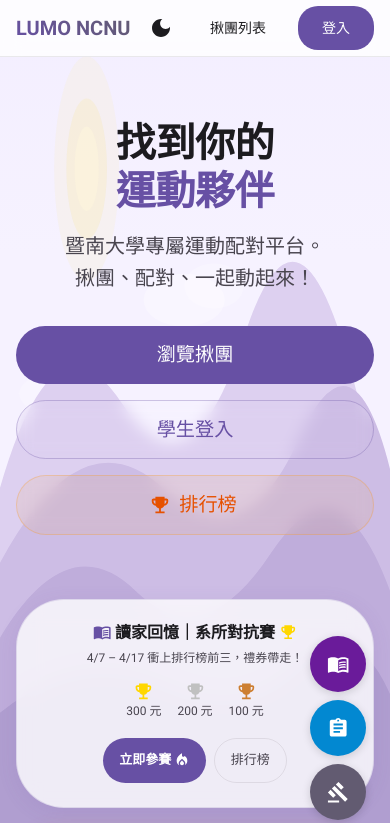
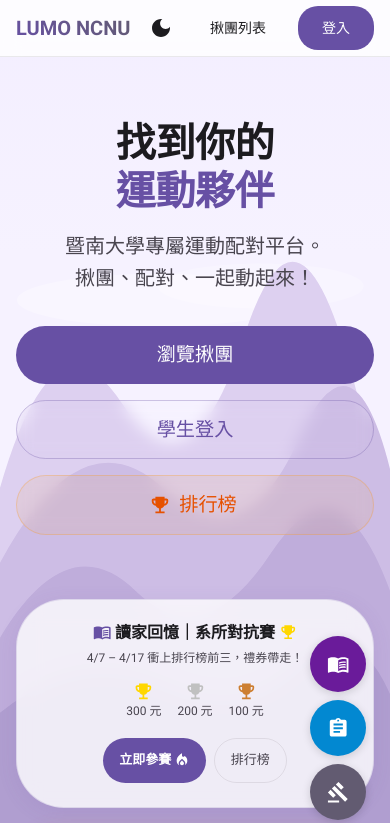
Before and after one commit to DONGHANK-001/lumo-ncnu, a Next.js app in the folder frontend/: page / in a window 390 px wide. Shown: the top 823 px of the page. Built offline with nearby package versions, Linux system fonts and the light colour scheme; no server answers.

Commit message:
fix: split background into two SVG layers to prevent sun/moon distortion on mobile

```diff
--- a/frontend/src/app/components/MountainBackground.tsx
+++ b/frontend/src/app/components/MountainBackground.tsx
@@ -3,7 +3,7 @@
 import { useTheme } from '@mui/material/styles';
 import Box from '@mui/material/Box';
 
-function LightScene() {
+function LightDecorations() {
     return (
         <>
             {/* 太陽光暈 */}
@@ -15,6 +15,13 @@ function LightScene() {
             <ellipse cx="790" cy="305" rx="110" ry="24" fill="#fff" opacity="0.22" />
             <ellipse cx="1150" cy="380" rx="130" ry="22" fill="#fff" opacity="0.2" />
             <ellipse cx="180" cy="420" rx="110" ry="20" fill="#fff" opacity="0.18" />
+        </>
+    );
+}
+
+function LightMountains() {
+    return (
+        <>
             {/* 山間薄霧 */}
             <ellipse cx="720" cy="640" rx="500" ry="25" fill="#fff" opacity="0.12" />
             <ellipse cx="350" cy="720" rx="350" ry="20" fill="#fff" opacity="0.1" />
@@ -27,7 +34,7 @@ function LightScene() {
     );
 }
 
-function DarkScene() {
+function DarkDecorations() {
     return (
         <>
             {/* 月牙 */}
@@ -50,7 +57,13 @@ function DarkScene() {
             <circle cx="1300" cy="220" r="3" fill="#D0BCFF" opacity="0.3" />
             <circle cx="340" cy="340" r="2.5" fill="#E8DEF8" opacity="0.25" />
             <circle cx="920" cy="370" r="3" fill="#D0BCFF" opacity="0.2" />
-            {/* 山脈四層 */}
+        </>
+    );
+}
+
+function DarkMountains() {
+    return (
+        <>
             <path d="M0 520 Q200 320 450 430 T900 360 T1300 400 T1440 380 L1440 900 L0 900Z" fill="#1E1A40" opacity="0.45" />
             <path d="M0 600 Q300 440 600 520 T1100 470 T1440 500 L1440 900 L0 900Z" fill="#1A1630" opacity="0.55" />
             <path d="M0 680 Q250 560 500 630 T1000 590 T1440 630 L1440 900 L0 900Z" fill="#151230" opacity="0.65" />
@@ -76,12 +89,21 @@ export default function MountainBackground() {
                     : 'linear-gradient(180deg, #110E1F 0%, #1E1A2E 35%, #2B2640 100%)',
             }}
         >
+            {/* Decorations layer: preserves aspect ratio so circles stay round */}
+            <svg
+                viewBox="0 0 1440 900"
+                preserveAspectRatio="xMidYMid slice"
+                style={{ position: 'absolute', inset: 0, width: '100%', height: '100%' }}
+            >
+                {isLight ? <LightDecorations /> : <DarkDecorations />}
+            </svg>
+            {/* Mountains layer: stretches to fill viewport width */}
             <svg
                 viewBox="0 0 1440 900"
                 preserveAspectRatio="none"
                 style={{ position: 'absolute', inset: 0, width: '100%', height: '100%' }}
             >
-                {isLight ? <LightScene /> : <DarkScene />}
+                {isLight ? <LightMountains /> : <DarkMountains />}
             </svg>
         </Box>
     );
```
